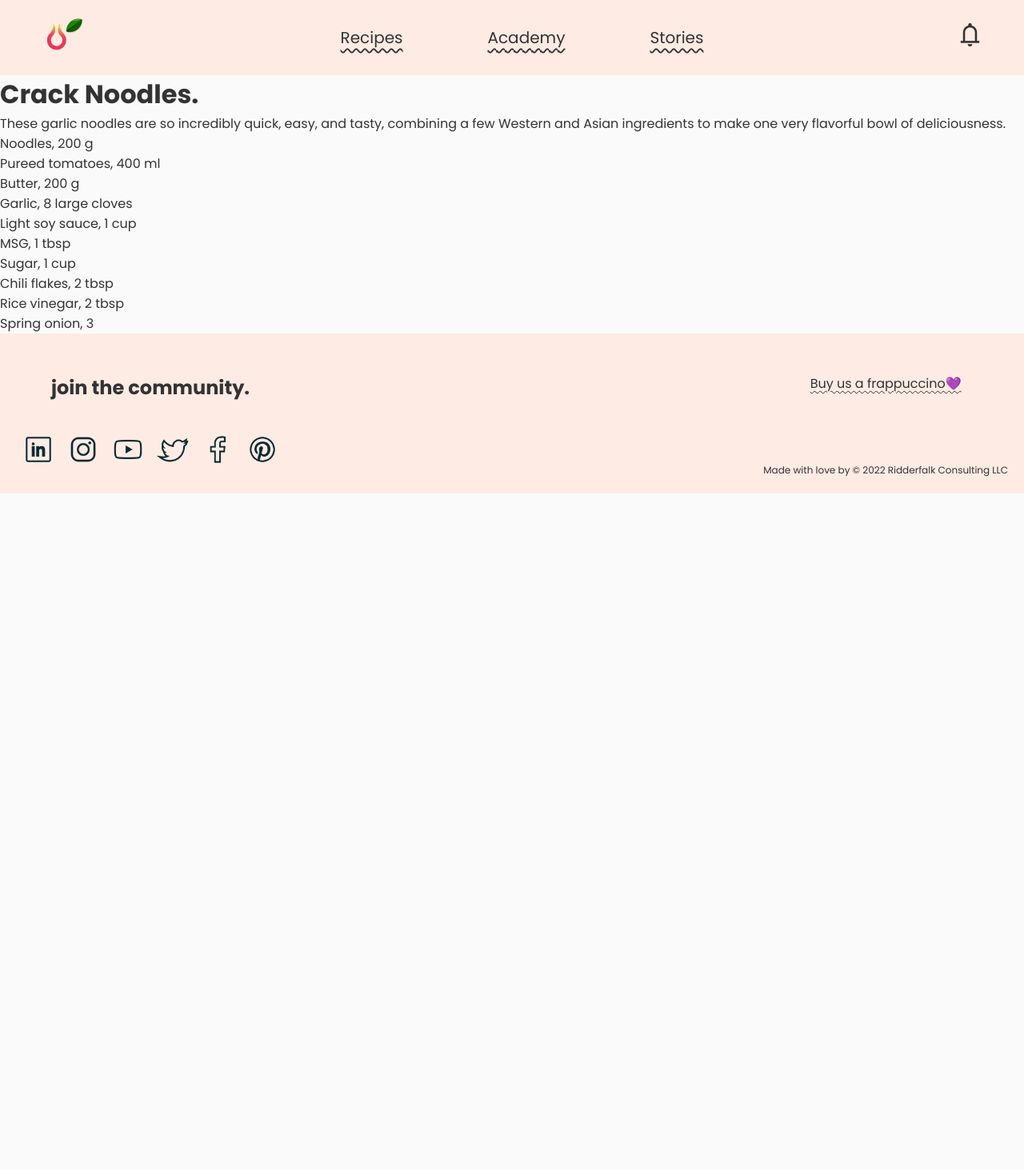
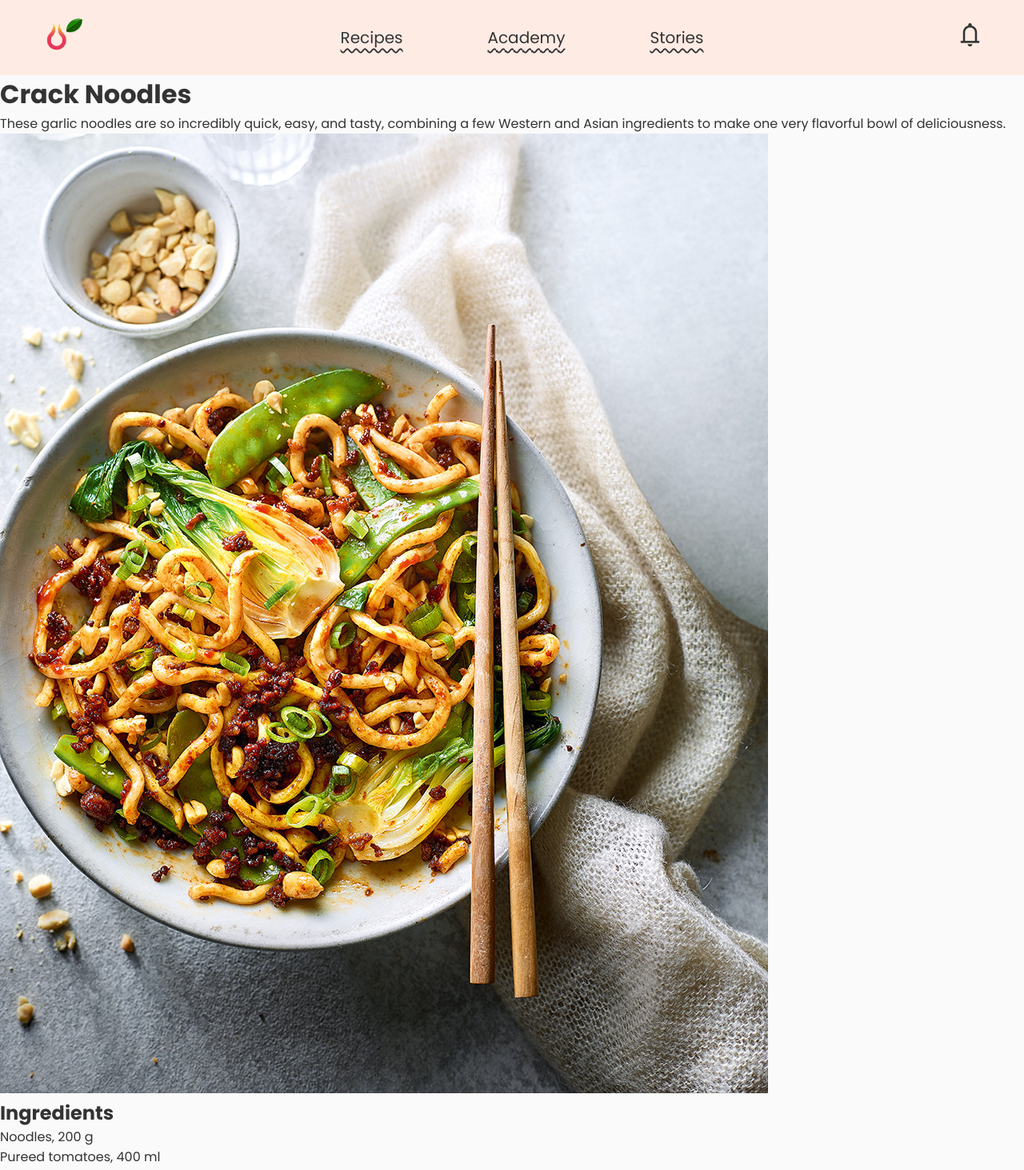
Before and after one commit to FredrikRidderfalk/let-me-feed-you, an Angular app: page /recipe in a window 1280 px wide. Shown: the top 1463 px of the page at 80% size. Before the commit the page ends 800 px from the top, so only its background shows below. Built offline with nearby package versions, Linux system fonts and the light colour scheme.

Commit message:
add getImageUrl function

```diff
--- a/src/app/components/recipe/recipe.component.html
+++ b/src/app/components/recipe/recipe.component.html
@@ -5,6 +5,17 @@
   <div class="container__recipes-intro">
     <h1 class="title">{{ CrackNoodles.name }}</h1>
     <p class="subtitle">{{ CrackNoodles.description }}</p>
+
+    <div class="container__recipe-img">
+      <img
+        src="{{ getImageUrl() }}"
+        alt="{{ CrackNoodles.name }}."
+        class="recipe-img"
+      />
+    </div>
+
+    <div class="container__ingredients">
+      <h2 class="ingredients__title">Ingredients</h2>
       <ul class="ingredient-list">
         <li
           *ngFor="let ingredient of CrackNoodles.ingredients"
@@ -14,6 +25,7 @@
         </li>
       </ul>
     </div>
+  </div>
 </main>
 
 <app-footer id="footer"></app-footer>
--- a/src/app/components/recipe/recipe.component.ts
+++ b/src/app/components/recipe/recipe.component.ts
@@ -11,6 +11,11 @@ export class RecipeComponent implements OnInit {
   isMobile: boolean = false
   getScreenWidth!: number;
   CrackNoodles: Recipe = CrackNoodles
+
+  getImageUrl() {
+    const imageName = CrackNoodles.name.toLowerCase().replace(/ /g, '')
+    return `/assets/photos/${imageName}.jpg`
+  }
 
   @HostListener('window:resize', ['$event'])
   onResize(event: any) {
@@ -32,8 +37,6 @@ export class RecipeComponent implements OnInit {
   ngOnInit(): void {
     this.getScreenWidth = window.innerWidth;
     this.checkScreenWidth()
-
-    console.log(CrackNoodles)
   }
 
 }
--- a/src/assets/recipes/crack-noodles.json
+++ b/src/assets/recipes/crack-noodles.json
@@ -1,5 +1,5 @@
 {
-    "name": "Crack Noodles.",
+    "name": "Crack Noodles",
     "description": "These garlic noodles are so incredibly quick, easy, and tasty, combining a few Western and Asian ingredients to make one very flavorful bowl of deliciousness.",
     "tags": {
             "quick": true,
```
Also changed, not shown: src/assets/photos/cracknoodles.jpg (added). Lines whose indentation alone changed are shown as unchanged.
